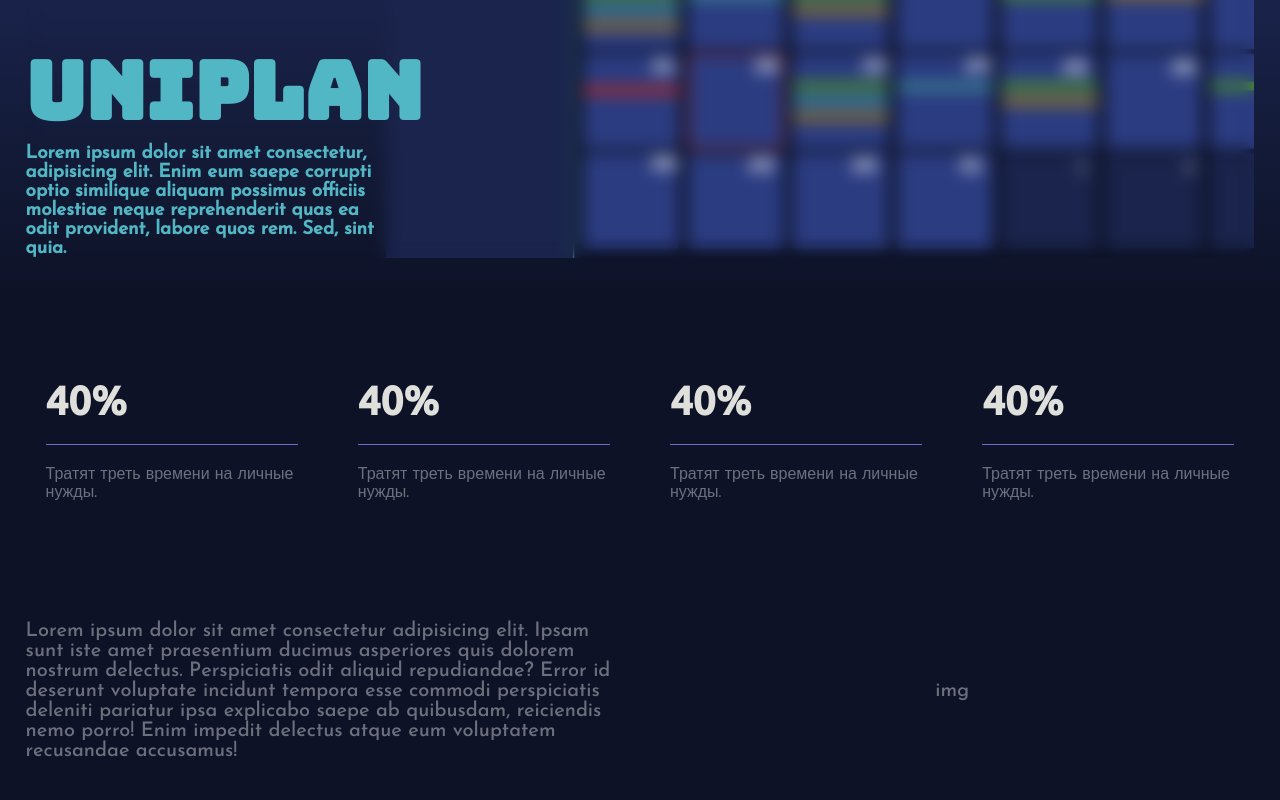
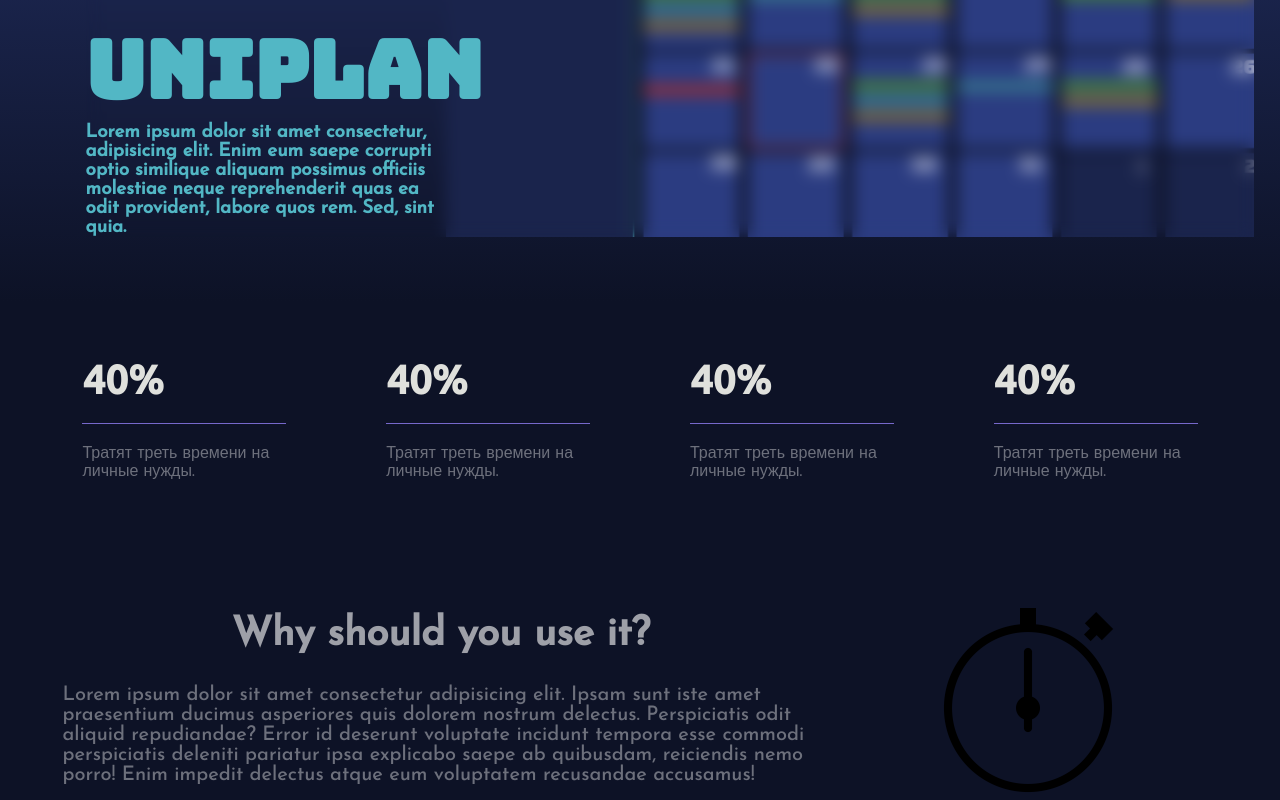
Before and after one commit to super-puper-org/uniplan-front, a Vue app: page / in a window 1280 px wide. Shown: the part 498-1298 px from the top of the page. Before the commit the page ends 1259 px from the top, so only its background shows below. Built offline with nearby package versions, Linux system fonts and the light colour scheme.

Commit message:
Some styles fixed

```diff
--- a/src/components/up-landing.vue
+++ b/src/components/up-landing.vue
@@ -41,10 +41,11 @@
 
       <div class="third-module">
          <div class="some_text">
+            <h2>Why should you use it?</h2>
             Lorem ipsum dolor sit amet consectetur adipisicing elit. Ipsam sunt iste amet praesentium ducimus asperiores quis dolorem nostrum delectus. Perspiciatis odit aliquid repudiandae? Error id deserunt voluptate incidunt tempora esse commodi perspiciatis deleniti pariatur ipsa explicabo saepe ab quibusdam, reiciendis nemo porro! Enim impedit delectus atque eum voluptatem recusandae accusamus!
          </div>
          <div class="image">
-            img
+            <img src="../assets/clock_image.png"/>
          </div>
       </div>
    </div>
@@ -205,6 +206,7 @@ export default{
    .description-module{
       height: 100vh;
       margin-top: 30px;
+      margin-left: 60px;
       /* background-color: var(--dark); */
 
 
@@ -256,12 +258,14 @@ export default{
 
    .second-module{
       height: 40vh;
-      width: 100%;
+      width: 94%;
       /* background-color: var(--dark); */
       margin-top: 100px;
 
       display: grid;
-      gap: 20px;
+      gap: 60px;
+
+      margin-left: 3%;
 
       grid-template-columns: 1fr 1fr 1fr 1fr;
    }
@@ -290,14 +294,15 @@ export default{
 
    .third-module{
       height: 40vh;
-      width: 100%;
+      width: 94%;
+      margin-left: 3%;
       /* background-color: var(--dark); */
       margin-top: 100px;
 
       display: grid;
       gap: 20px;
 
-      grid-template-columns: 1fr 1fr;
+      grid-template-columns: 2fr 1fr;
 
       font-size: 20px;
    }
@@ -307,4 +312,14 @@ export default{
       place-items: center;
       color: rgba(255, 255, 255, 0.4);
    }
+
+   .third-module img{
+      width: 200px;
+   }
+
+   .third-module h2{
+      color: rgba(255, 255, 255, 0.6);
+      font-size: 40px;
+
+   }
 </style>
```
